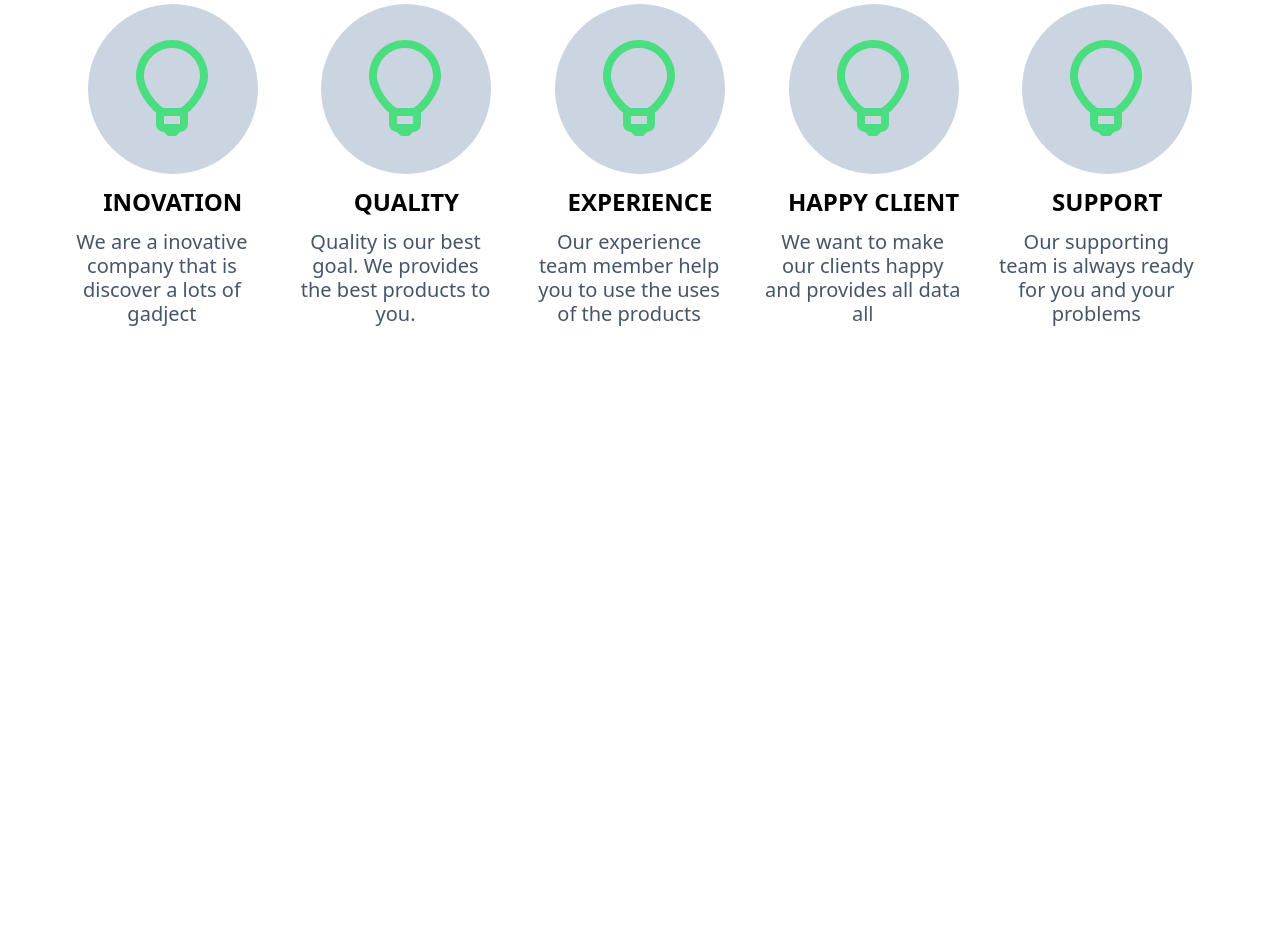
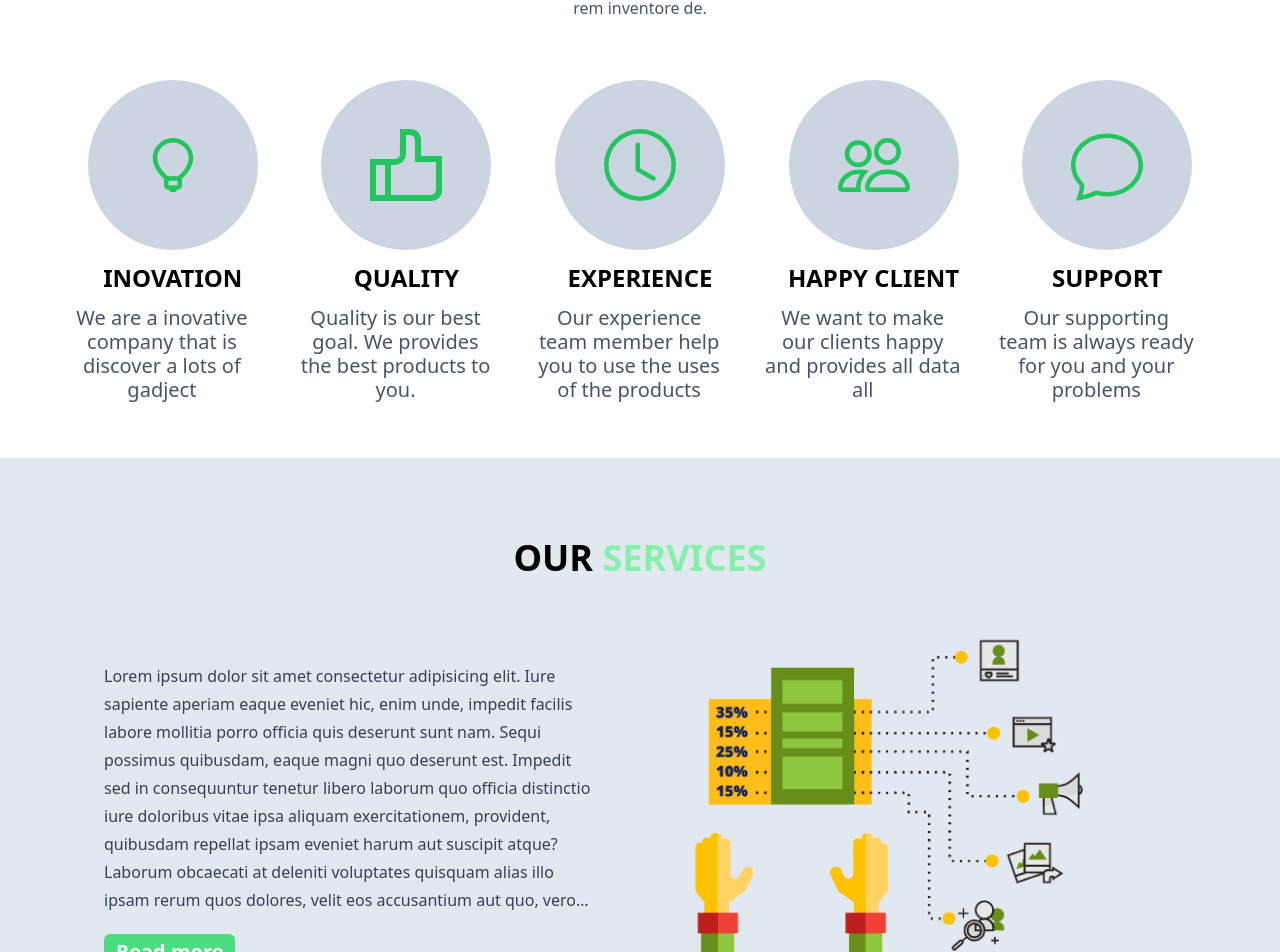
Before and after one commit to porashor/HighAgency, a React (Vite) app: page / in a window 1280 px wide. Shown: the part 698-1650 px from the top of the page. Before the commit the page ends 1080 px from the top, so only its background shows below. Built offline with nearby package versions, Linux system fonts and the light colour scheme.

Commit message:
done the service part

```diff
--- a/src/App.jsx
+++ b/src/App.jsx
@@ -4,6 +4,7 @@ import Hero from './Components/Hero'
 import 'slick-carousel/slick/slick.css';
 import 'slick-carousel/slick/slick-theme.css';
 import Advantages from './Components/Advantages';
+import Services from './Components/Services';
 
 const App = () => {
   return (
@@ -11,6 +12,7 @@ const App = () => {
       <Navbar/>
       <Hero/>
       <Advantages/>
+      <Services/>
     </div>
   )
 }
--- a/src/Components/Advantages.jsx
+++ b/src/Components/Advantages.jsx
@@ -1,22 +1,19 @@
 import React from 'react'
 import { advance } from '../Data/dataAll'
+import Header from './Header'
 
 
 const Advantages = () => {
   return (
     <div className='w-[90%] mx-auto my-2 space-y-3'>
       {/* header sections */}
-      <div className='space-y-1'>
-        <h1 className='uppercase py-10 font-bold text-center text-2xl md:text-3xl lg:text-4xl'>
-            <span>Our </span><span className='text-green-300'>Advantages</span>
-        </h1>
-      </div>
+      <Header first={'Our'} sec={'Advantages'}/>
       {/* main body for advantage */}
       <div className='grid grid-cols-1 md:grid-cols-2 lg:grid-cols-3 xl:grid-cols-5 items-center justify-between gap-4 py-2'>
         {advance.map((item, index)=>(
             <div key={index} className='space-y-1 pb-10'>
                 {/* icon sec */}
-                <div className='text-9xl w-[170px] h-[170px] mx-auto bg-slate-300 p-5 rounded-full text-green-400'>
+                <div className='text-7xl w-[170px] h-[170px] mx-auto bg-slate-300 p-5 rounded-full text-green-500 flex items-center justify-center'>
                     {item.icon}
                 </div>
                 {/* advance header */}
--- /dev/null
+++ b/src/Components/Button.jsx
@@ -0,0 +1,9 @@
+import React from 'react'
+
+const Button = ({children}) => {
+  return (
+    <button className='text-xl font-semibold bg-green-400 rounded-md px-3 py-1 text-white my-2'>{children}</button>
+  )
+}
+
+export default Button
--- /dev/null
+++ b/src/Components/Header.jsx
@@ -0,0 +1,16 @@
+import React from 'react'
+
+const Header = ({first, sec, low}) => {
+  return (
+    <div className='space-y-1 py-10'>
+        {/* upper header */}
+        <h1 className='uppercase  font-bold text-center text-2xl md:text-3xl lg:text-4xl'>
+            <span>{first} </span><span className='text-green-300'>{sec}</span>
+        </h1>
+        {/* lower header */}
+        <div className={`text-center w-[60%] ${low ? "hidden" : "block"} mx-auto text-slate-600`}>Lorem ipsum, dolor sit amet consectetur adipisicing elit. Sunt suscipit laborum accusamus hic voluptatum, repellat doloribus fuga reiciendis sequi quia sed tempora harum. Distinctio rem inventore de.</div>
+      </div>
+  )
+}
+
+export default Header
--- a/src/Components/Hero.jsx
+++ b/src/Components/Hero.jsx
@@ -2,6 +2,7 @@ import React from 'react'
 import Slider from 'react-slick';
 import { bannerData } from '../Data/dataAll';
 import Dhl from "../assets/banner/image2.jpg"
+import Button from './Button';
 
 
 
@@ -26,7 +27,8 @@ const Hero = () => {
                         <div className='text-center text-white text-shadow-lg space-y-4'>
                           <div className='text-shadow-lg text-4xl md:text-5xl lg:text-6xl xl:text-7xl font-bold '>{item.title}</div>
                           <div className='text-xl text-slate-200'>{item.details}</div>
-                          <button className='text-xl font-semibold bg-green-400 rounded-md px-3 py-1'>{item.btnText}</button>
+                          {/* button section */}
+                          <Button>{item.btnText}</Button>
                         </div>
                       </div>
                     </div>
--- /dev/null
+++ b/src/Components/Services.jsx
@@ -0,0 +1,33 @@
+import React from 'react'
+import Header from './Header'
+import Button from './Button'
+import Pic from "../assets/banner/about.png"
+
+
+
+const Services = () => {
+  return (
+    <div className='bg-slate-200 py-10'>
+      <div className='w-[90%] mx-auto'>
+        {/* header section */}
+        <Header first={'Our'} sec={'Services'} low/>
+        {/* main body */}
+        <div className='py-2 grid grid-cols-1 lg:grid-cols-2 items-center justify-between'>
+            {/* text-section */}
+            <div className='px-10 py-2 order-2 lg:order-1'>
+                <div className='text-slate-700 leading-7 my-3 line-clamp-[9]'>
+                    Lorem ipsum dolor sit amet consectetur adipisicing elit. Iure sapiente aperiam eaque eveniet hic, enim unde, impedit facilis labore mollitia porro officia quis deserunt sunt nam. Sequi possimus quibusdam, eaque magni quo deserunt est. Impedit sed in consequuntur tenetur libero laborum quo officia distinctio iure doloribus vitae ipsa aliquam exercitationem, provident, quibusdam repellat ipsam eveniet harum aut suscipit atque? Laborum obcaecati at deleniti voluptates quisquam alias illo ipsam rerum quos dolores, velit eos accusantium aut quo, vero odio dignissimos necessitatibus numquam sint magnam mollitia excepturi nostrum inventore? Odit fugit delectus eius pariatur maxime voluptas accusamus, sapiente, corporis voluptatum nulla harum!
+                </div>
+                <Button>Read more</Button>
+            </div>
+            {/* image-section */}
+            <div className='order-1 lg:order-2'>
+                <img src={Pic} alt="" className='w-[80%] h-[80%] ' />
+            </div>
+        </div>
+      </div>
+    </div>
+  )
+}
+
+export default Services
--- a/src/Data/dataAll.jsx
+++ b/src/Data/dataAll.jsx
@@ -35,7 +35,7 @@ export const navData = [
 
 export const phone = ["+880140*****","+8801873*****"]
 
-import { BsFacebook, BsLinkedin, BsYoutube } from "react-icons/bs"
+import { BsChat, BsClock, BsFacebook, BsLinkedin, BsPeople, BsYoutube } from "react-icons/bs"
 import { BsTwitter } from "react-icons/bs"
 import { FaGooglePlus } from "react-icons/fa"
 
@@ -74,6 +74,7 @@ export const bannerData = [
 
 
 import { LiaLightbulbSolid } from 'react-icons/lia'
+import { GrLike } from "react-icons/gr"
 
 export const advance = [
     {
@@ -84,21 +85,21 @@ export const advance = [
     {
         name: "quality",
         details: "Quality is our best goal. We provides the best products to you.",
-        icon: <LiaLightbulbSolid/>
+        icon: <GrLike/>
     },
     {
         name: "experience",
         details: "Our experience team member help you to use the uses of the products",
-        icon: <LiaLightbulbSolid/>
+        icon: <BsClock/>
     },
     {
         name: "happy client",
         details: "We want to make our clients happy and provides all data all",
-        icon: <LiaLightbulbSolid/>
+        icon: <BsPeople/>
     },
     {
         name: "support",
         details: "Our supporting team is always ready for you and your problems",
-        icon: <LiaLightbulbSolid/>
+        icon: <BsChat/>
     },
 ]
```
Also changed, not shown: src/Components/Navbar.jsx (line endings or trailing spaces), src/assets/banner/about.png (added).
